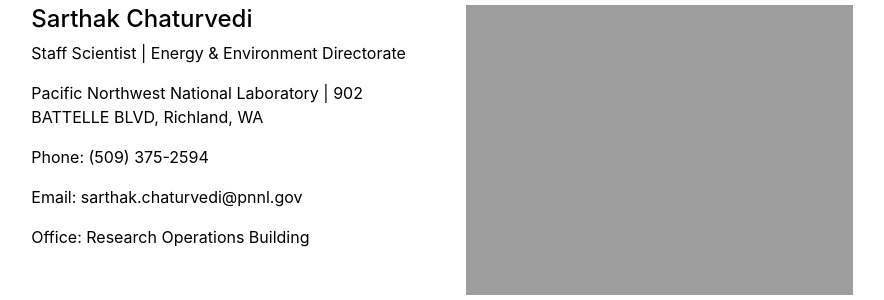
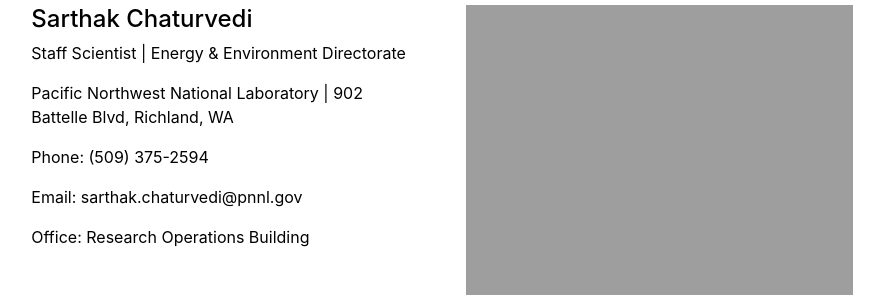
Before and after one commit to sarthakchat/sarthakchat.github.io, a Jekyll site: the page built from contact.md, in a window 1280 px wide. Shown: the part 267-567 px from the top of the page, without its empty margins (198-1082 px from the left). Built offline with Jekyll 4.4.1, drawn with Linux system fonts in a browser that asks for light colours.

Commit message:
Update settings.yml

```diff
--- a/_data/settings.yml
+++ b/_data/settings.yml
@@ -22,4 +22,4 @@ social:
 - {icon: 'linkedin', link: 'https://linkedin.com/in/lenpaul'}
 
 contacts:
-- {name: 'Sarthak Chaturvedi', title: 'Staff Scientist', department: 'Energy & Environment Directorate', institution: 'Pacific Northwest National Laboratory', institution_address: '902 BATTELLE BLVD, Richland, WA', phone: '(509) 375-2594', email: 'sarthak.chaturvedi@pnnl.gov', office: 'Research Operations Building', image: 'assets/img/contact.jpg'}
+- {name: 'Sarthak Chaturvedi', title: 'Staff Scientist', department: 'Energy & Environment Directorate', company: United States Department of Energy , institution: 'Pacific Northwest National Laboratory', institution_address: '902 Battelle Blvd, Richland, WA', phone: '(509) 375-2594', email: 'sarthak.chaturvedi@pnnl.gov', office: 'Research Operations Building', image: 'assets/img/contact.jpg'}
```
